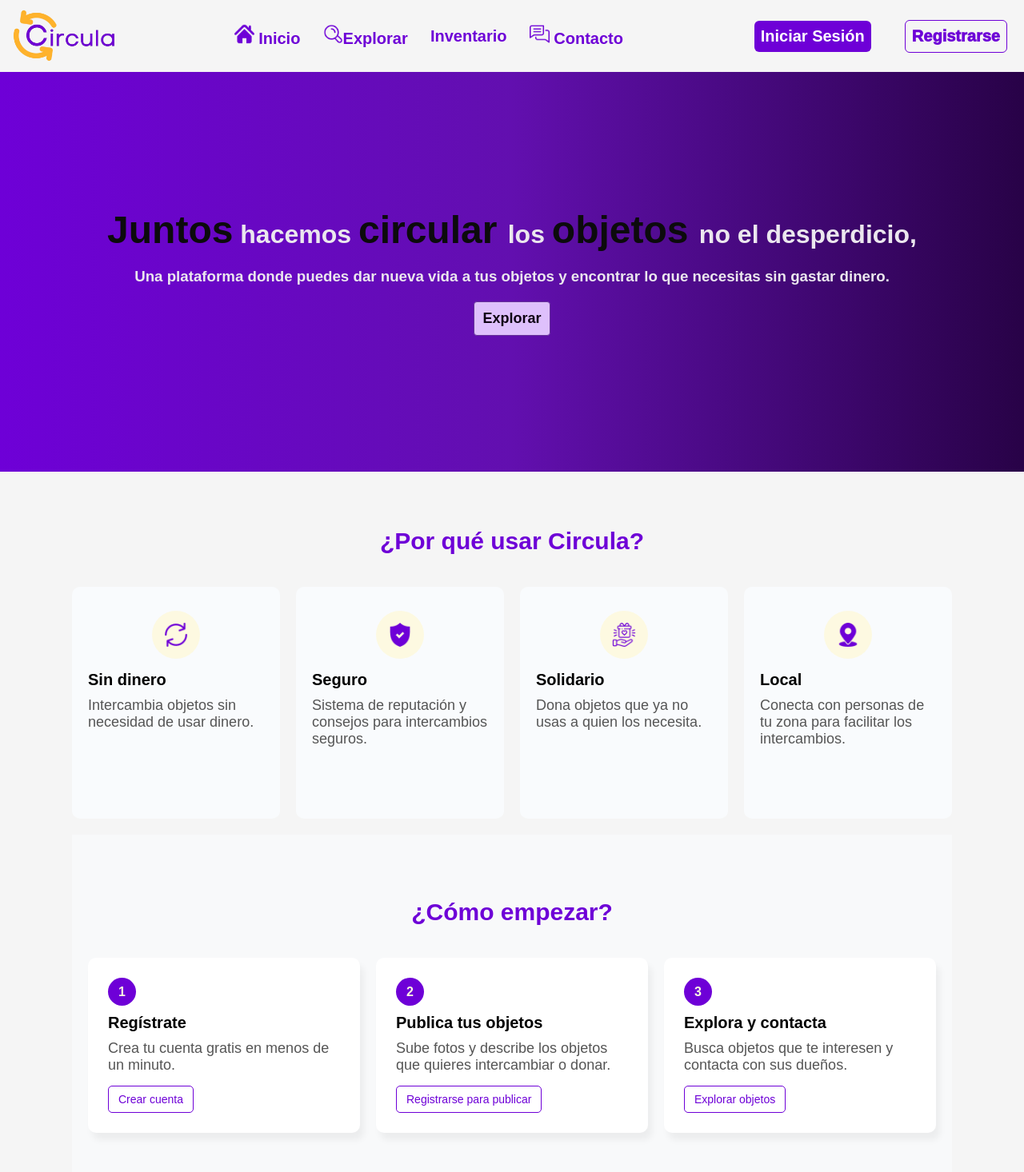
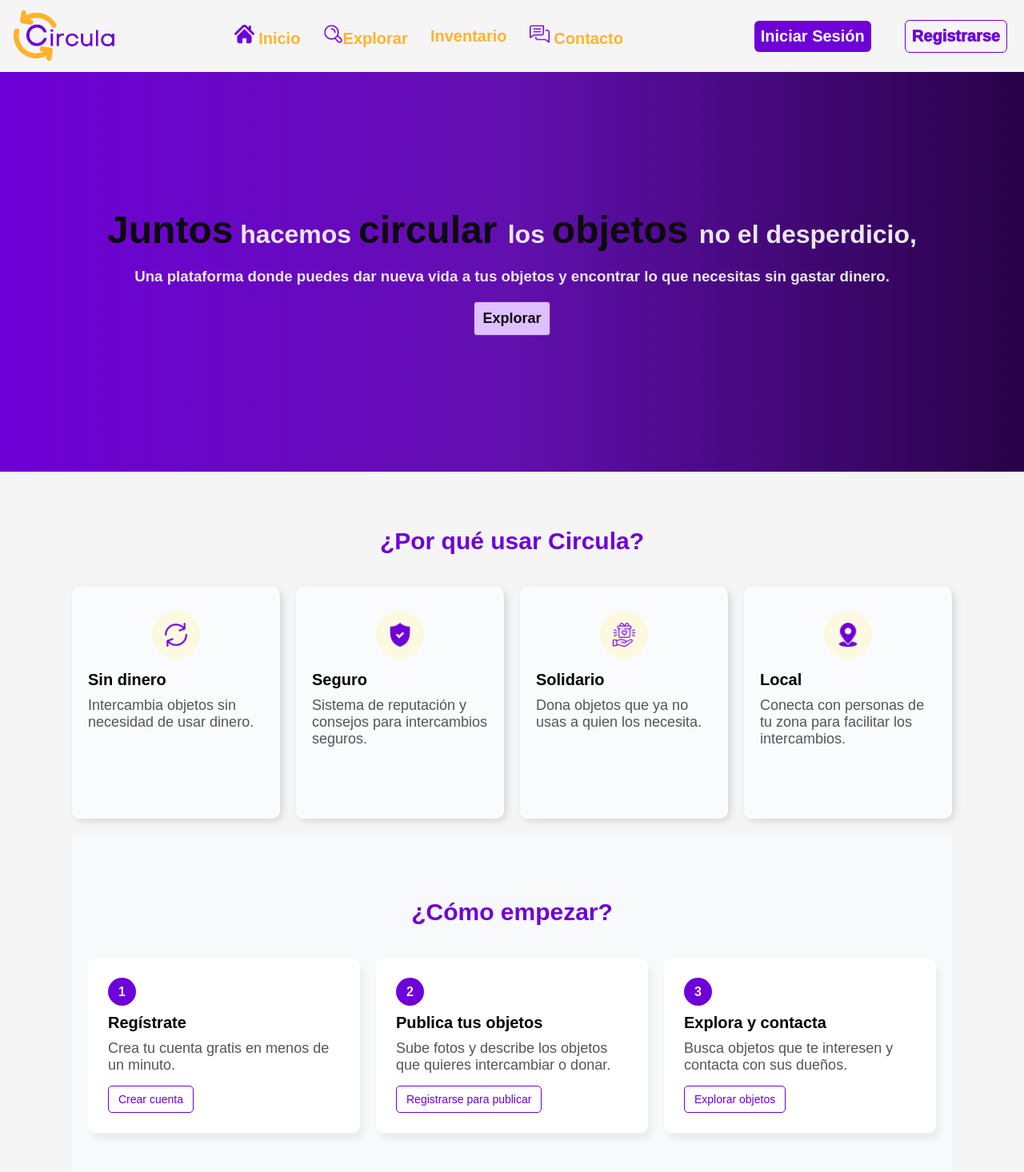
Before and after one commit to Antu27-a/Circula, a PHP site: page / in a window 1280 px wide. Shown: the top 1466 px of the page at 80% size. Run offline with PHP 8.4, Linux system fonts and the light colour scheme.

Commit message:
cambio color

```diff
--- a/view/css/global.css
+++ b/view/css/global.css
@@ -49,15 +49,14 @@ header {
 
 .menu a {
     text-decoration: none;
-    color: rgb(110, 0, 215);
+    color: #ffb230;
     font-size: 20px;
     font-weight: 600;
     transition: .3s;
 }
 
 .menu a:hover {
-    text-decoration: underline;
-    color: black;
+
 }
 
 
--- a/view/css/index.css
+++ b/view/css/index.css
@@ -78,9 +78,9 @@ main {
     padding: 30px 20px;
     width: 260px;
     height: 290px;
-
     box-sizing: border-box;
-    transition: transform 0.2s, box-shadow 0.3s;
+    transition: .3s;
+    filter: drop-shadow(4px 4px 4px rgb(0, 0, 0, .1));
     cursor: default;
 }
 
@@ -371,7 +371,6 @@ main {
 .detalles-extra{
     margin-top: 10px;
     line-height: 29px;
-
 }
 
 
@@ -382,7 +381,6 @@ main {
     padding: 5px 6px;
     border-radius: 10px;
     font-size: 17px;
-
 }
 
 /* Bloque para sesión */
```
